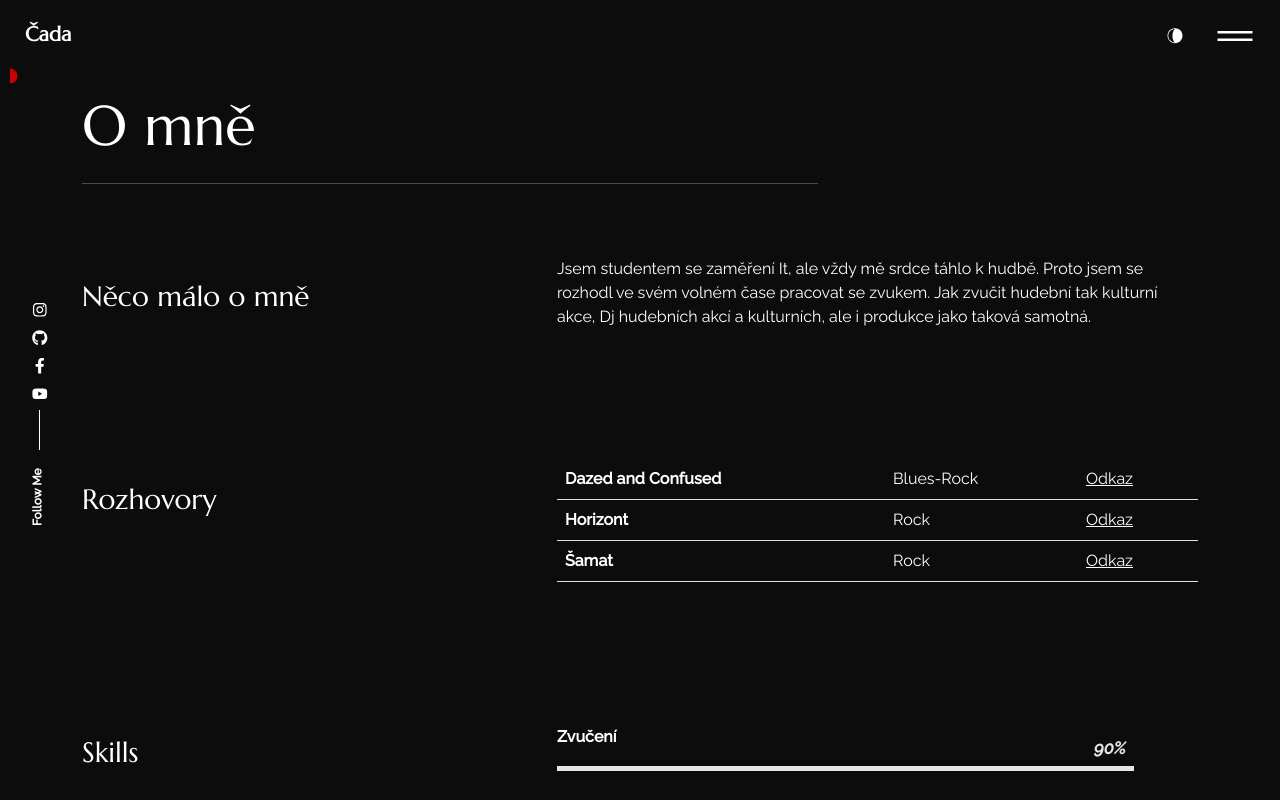
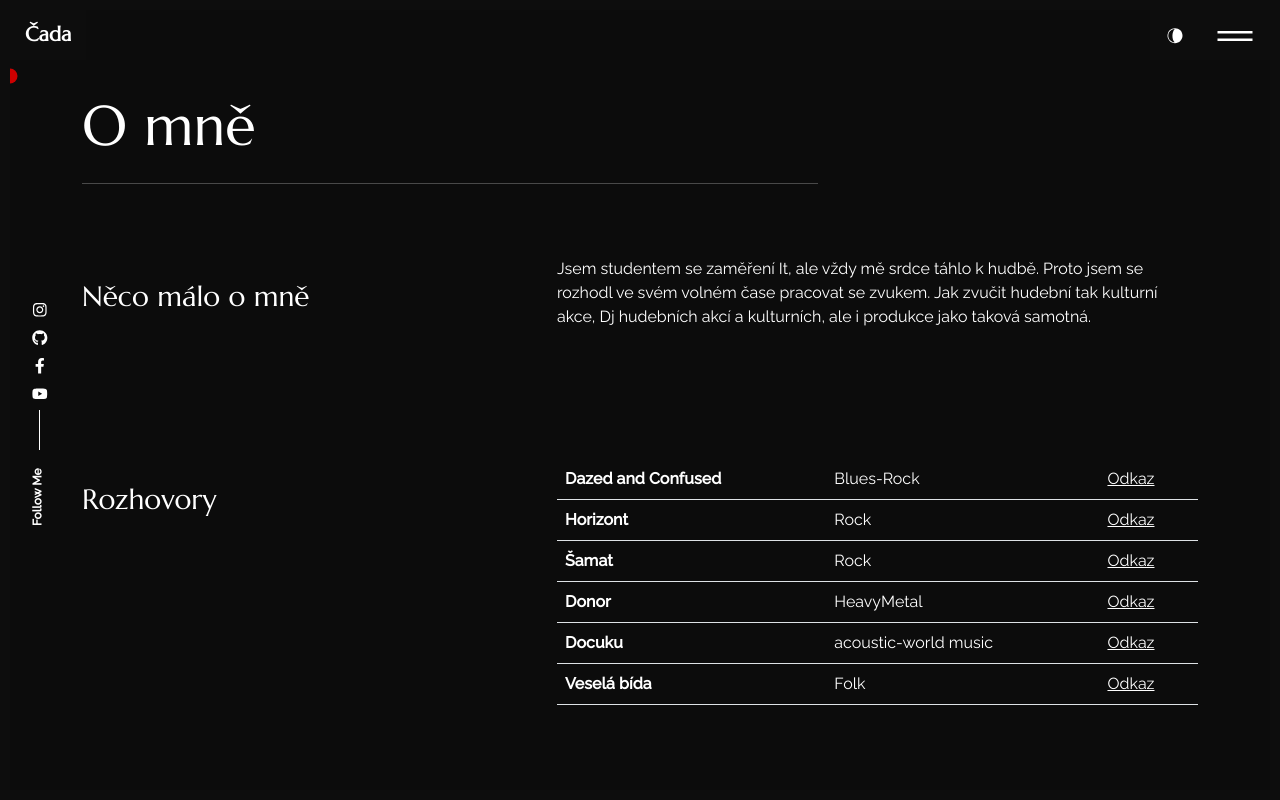
Before and after one commit to S1moonC/portfolio, a React (Create React App) app: page /about in a window 1280 px wide. Shown: the top 800 px of the page. Built offline with nearby package versions, Linux system fonts and the light colour scheme.

Commit message:
portfolio init

```diff
--- a/src/content_option.js
+++ b/src/content_option.js
@@ -33,6 +33,21 @@ const worktimeline = [{
         jobtitle: "Šamat",
         where: "Rock",
         link: "https://youtu.be/rsZ5Ry6MGuA",
+    },
+    {
+        jobtitle: "Donor",
+        where: "HeavyMetal",
+        link: "https://youtu.be/92QKW3V7eTA",
+    },
+    {
+        jobtitle: "Docuku",
+        where: "acoustic-world music",
+        link: "https://youtu.be/83InxJB4EUk",
+    },
+    {
+        jobtitle: "Veselá bída",
+        where: "Folk",
+        link: "https://youtu.be/ndljl-XFuxE",
     },
 ];
 
```
